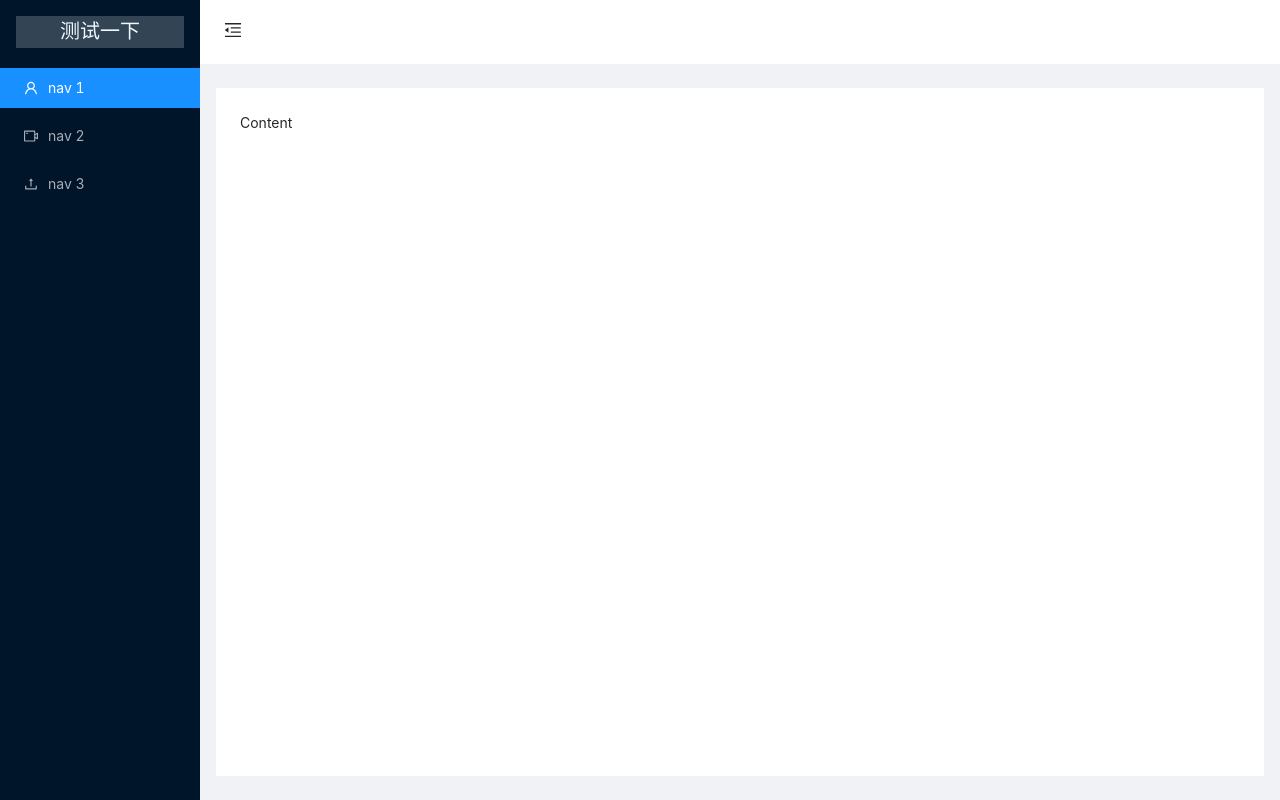
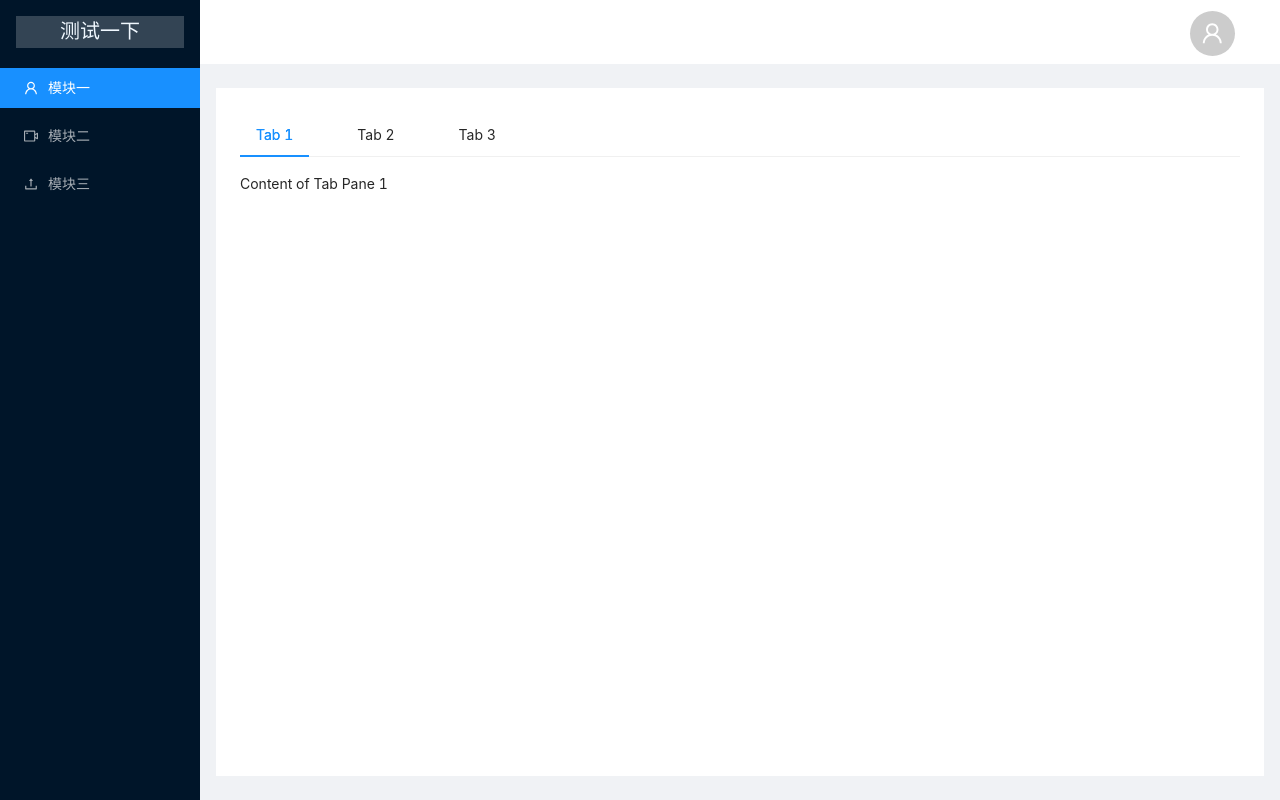
Before and after one commit to MXHOO/homeworkFeedback, a Vue app: page / in a window 1280 px wide. Built offline with nearby package versions, Linux system fonts and the light colour scheme.

Commit message:
feat: 模块划分&&添加vuex

```diff
--- a/package.json
+++ b/package.json
@@ -10,7 +10,8 @@
   "dependencies": {
     "ant-design-vue": "^2.0.0-rc.1",
     "core-js": "^3.6.5",
-    "vue": "^3.0.0"
+    "vue": "^3.0.0",
+    "vuex": "^4.0.0-rc.1"
   },
   "devDependencies": {
     "@vue/cli-plugin-babel": "~4.5.0",
--- /dev/null
+++ b/src/Layouts/Content.vue
@@ -0,0 +1,26 @@
+<template>
+  <div>
+    <a-tabs @change="callback">
+      <a-tab-pane key="1" tab="Tab 1">
+        Content of Tab Pane 1
+      </a-tab-pane>
+      <a-tab-pane key="2" tab="Tab 2" force-render>
+        Content of Tab Pane 2
+      </a-tab-pane>
+      <a-tab-pane key="3" tab="Tab 3">
+        Content of Tab Pane 3
+      </a-tab-pane>
+    </a-tabs>
+  </div>
+</template>
+<script>
+export default {
+  name: 'Content',
+  methods: {
+  callback(key) {
+      console.log(key);
+      console.log('count', this.$store.state.count, this)
+    }
+  },
+}
+</script>
--- /dev/null
+++ b/src/Layouts/Header.vue
@@ -0,0 +1,20 @@
+<template>
+  <div>
+    <a-row>
+      <a-col :offset="22" :span="2">
+        <a-avatar :size="45">
+        <template #icon><UserOutlined /></template>
+      </a-avatar>
+      </a-col>
+    </a-row>
+  </div>
+</template>
+<script>
+import { UserOutlined } from '@ant-design/icons-vue';
+export default {
+  name: 'Header',
+  components: {
+    UserOutlined,
+  }
+}
+</script>
--- a/src/Layouts/Layout.vue
+++ b/src/Layouts/Layout.vue
@@ -1,83 +1,34 @@
 <template>
-  <a-layout id="components-layout-demo-custom-trigger">
+  <a-layout id="layout-container">
     <a-layout-sider v-model:collapsed="collapsed" :trigger="null" collapsible>
-      <div class="logo">测试一下</div>
-      <a-menu theme="dark" mode="inline" v-model:selectedKeys="selectedKeys">
-        <a-menu-item key="1">
-          <user-outlined />
-          <span>nav 1</span>
-        </a-menu-item>
-        <a-menu-item key="2">
-          <video-camera-outlined />
-          <span>nav 2</span>
-        </a-menu-item>
-        <a-menu-item key="3">
-          <upload-outlined />
-          <span>nav 3</span>
-        </a-menu-item>
-      </a-menu>
+      <Sider></Sider>
     </a-layout-sider>
     <a-layout>
       <a-layout-header style="background: #fff; padding: 0">
-        <menu-unfold-outlined
-          v-if="collapsed"
-          class="trigger"
-          @click="() => (collapsed = !collapsed)"
-        />
-        <menu-fold-outlined v-else class="trigger" @click="() => (collapsed = !collapsed)" />
+        <Header></Header>
       </a-layout-header>
       <a-layout-content
         :style="{ margin: '24px 16px', padding: '24px', background: '#fff', minHeight: '280px' }"
       >
-        Content
+        <Content></Content>
       </a-layout-content>
     </a-layout>
   </a-layout>
 </template>
 <script>
-import {
-  UserOutlined,
-  VideoCameraOutlined,
-  UploadOutlined,
-  MenuUnfoldOutlined,
-  MenuFoldOutlined,
-} from '@ant-design/icons-vue';
-
+import Content from './Content'
+import Header from './Header'
+import Sider from './Sider'
 export default {
   components: {
-    UserOutlined,
-    VideoCameraOutlined,
-    UploadOutlined,
-    MenuUnfoldOutlined,
-    MenuFoldOutlined,
+    Content,
+    Sider,
+    Header
   },
   data() {
     return {
-      selectedKeys: ['1'],
       collapsed: false,
     };
   },
 };
 </script>
-<style>
-#components-layout-demo-custom-trigger .trigger {
-  font-size: 18px;
-  line-height: 64px;
-  padding: 0 24px;
-  cursor: pointer;
-  transition: color 0.3s;
-}
-
-#components-layout-demo-custom-trigger .trigger:hover {
-  color: #1890ff;
-}
-
-#components-layout-demo-custom-trigger .logo {
-  height: 32px;
-  background: rgba(255, 255, 255, 0.2);
-  margin: 16px;
-  font-size: 20px;
-  text-align: center;
-  color: aliceblue;
-}
-</style>
--- /dev/null
+++ b/src/Layouts/Sider.vue
@@ -0,0 +1,62 @@
+<template>
+  <div>
+    <div class="logo">测试一下</div>
+     <a-menu theme="dark" mode="inline" v-model:selectedKeys="selectedKeys">
+        <a-menu-item key="1">
+          <user-outlined />
+          <span>模块一</span>
+        </a-menu-item>
+        <a-menu-item key="2">
+          <video-camera-outlined />
+          <span>模块二</span>
+        </a-menu-item>
+        <a-menu-item key="3">
+          <upload-outlined />
+          <span>模块三</span>
+        </a-menu-item>
+      </a-menu>
+  </div>
+</template>
+<script>
+import {
+  UserOutlined,
+  VideoCameraOutlined,
+  UploadOutlined,
+} from '@ant-design/icons-vue';
+export default {
+  name: 'Sider',
+  components: {
+    UserOutlined,
+    VideoCameraOutlined,
+    UploadOutlined
+  },
+  data() {
+    return {
+      selectedKeys: ['1'],
+      collapsed: false,
+    };
+  },
+}
+</script>
+<style>
+.trigger {
+  font-size: 18px;
+  line-height: 64px;
+  padding: 0 24px;
+  cursor: pointer;
+  transition: color 0.3s;
+}
+
+.trigger:hover {
+  color: #1890ff;
+}
+
+.logo {
+  height: 32px;
+  background: rgba(255, 255, 255, 0.2);
+  margin: 16px;
+  font-size: 20px;
+  text-align: center;
+  color: aliceblue;
+}
+</style>
--- a/src/main.js
+++ b/src/main.js
@@ -1,6 +1,6 @@
 import { createApp } from 'vue'
+import { store } from './store/index'
 import App from './App.vue'
 import 'ant-design-vue/dist/antd.css';
 import Antd from 'ant-design-vue'
-
-createApp(App).use(Antd).mount('#app')
+createApp(App).use(Antd).use(store) .mount('#app')
--- a/src/store/index.js
+++ b/src/store/index.js
@@ -1,5 +1,13 @@
-const state = {
+import { createStore } from 'vuex'
+const store = createStore({
+  state() {
+    return {
+      count: 1
+    }
+  },
+  getters() {
 
-}
+  }
+})
 
-export { state }
+export { store }
```
Also changed, not shown: src/components/HelloWorld.vue (deleted, +0 -94 lines), src/components/constant.js (deleted, +0 -9 lines), src/App.vue (line endings or trailing spaces), 1 other file (tests, documents, lock files or other folders).
